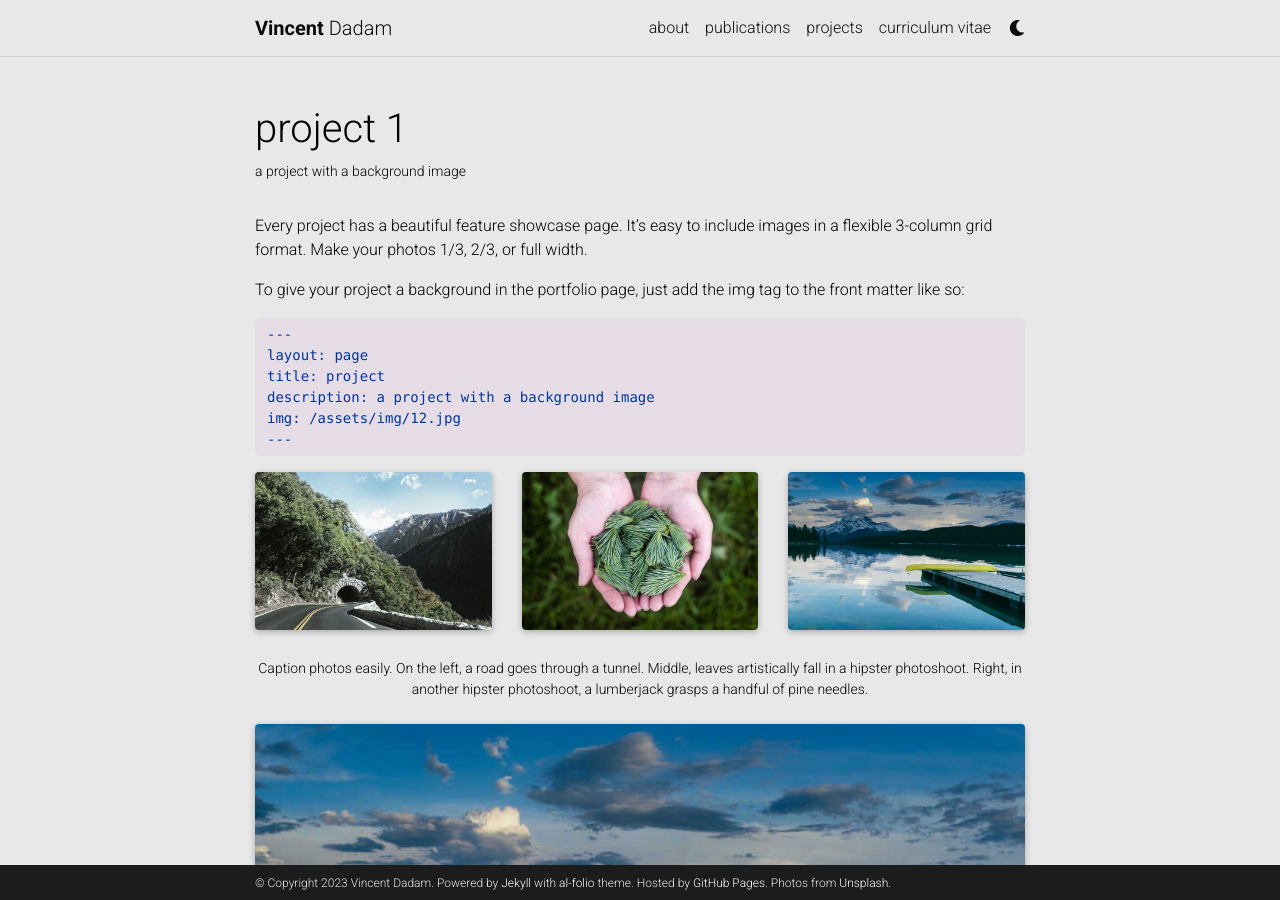
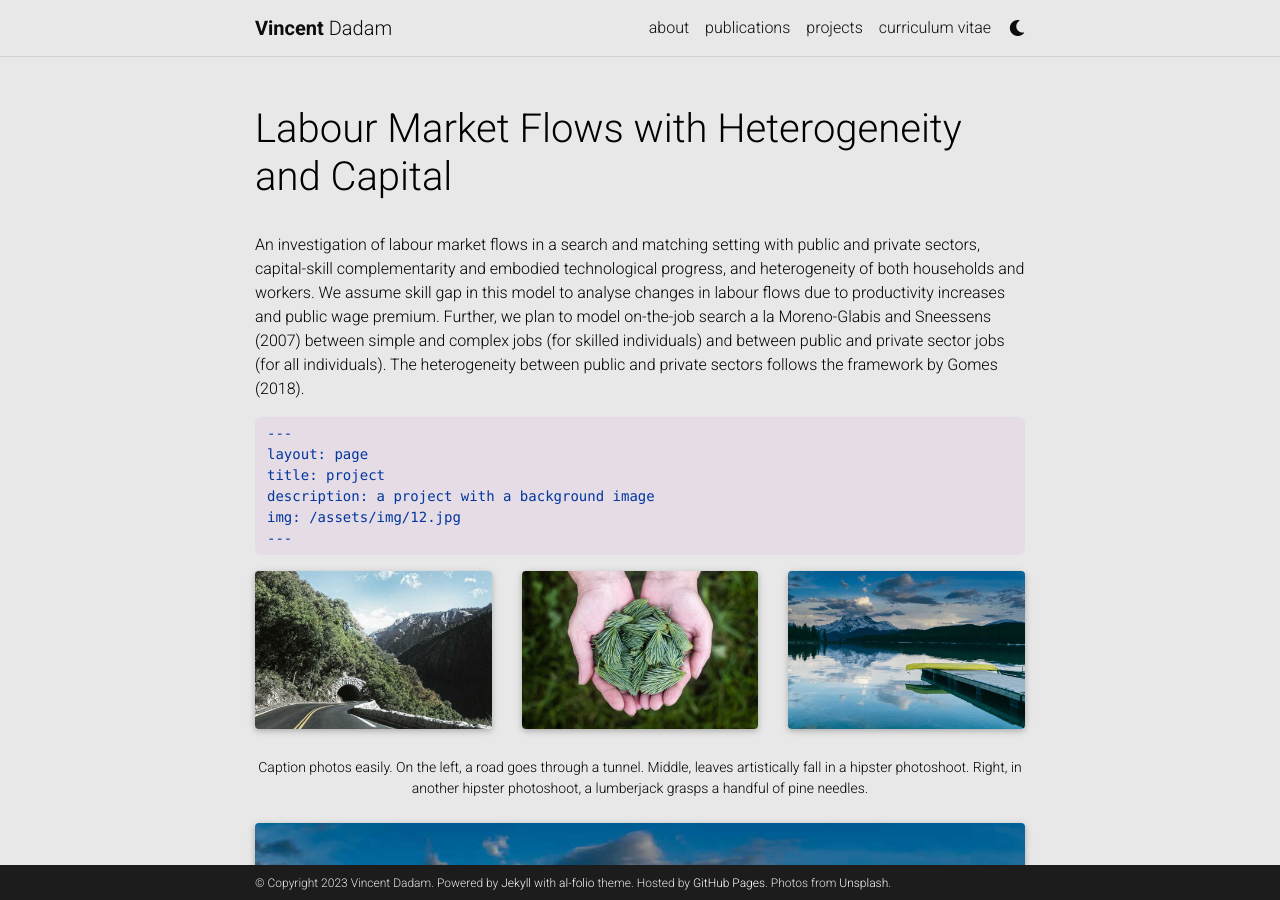
Before and after one commit to dadamvince/dadamvince.github.io, a Jekyll site: the page built from _projects/1_project.md, in a window 1280 px wide and 900 px high. Built offline with Jekyll 4.4.1, drawn with Linux system fonts in a browser that asks for light colours; comment, search, counter and statistics services are not loaded; a style sheet for code colours, icons or effects is not loaded.

Commit message:
project 1

```diff
--- a/_projects/1_project.md
+++ b/_projects/1_project.md
@@ -1,17 +1,18 @@
 ---
 layout: page
-title: project 1
-description: a project with a background image
+title: Labour Market Flows with Heterogeneity and Capital
+description:
 img: assets/img/12.jpg
 importance: 1
 category: work
 ---
 
-Every project has a beautiful feature showcase page.
-It's easy to include images in a flexible 3-column grid format.
-Make your photos 1/3, 2/3, or full width.
-
-To give your project a background in the portfolio page, just add the img tag to the front matter like so:
+An investigation of labour market flows in
+a search and matching setting with public and private sectors, capital-skill complementarity and
+embodied technological progress, and heterogeneity of both households and workers. We assume
+skill gap in this model to analyse changes in labour flows due to productivity increases and public wage premium. Further, we plan to model on-the-job search a la Moreno-Glabis and Sneessens
+(2007) between simple and complex jobs (for skilled individuals) and between public and private
+sector jobs (for all individuals). The heterogeneity between public and private sectors follows the framework by Gomes (2018).
 
     ---
     layout: page
```
